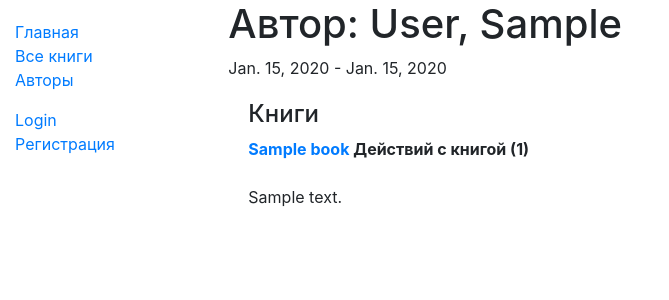
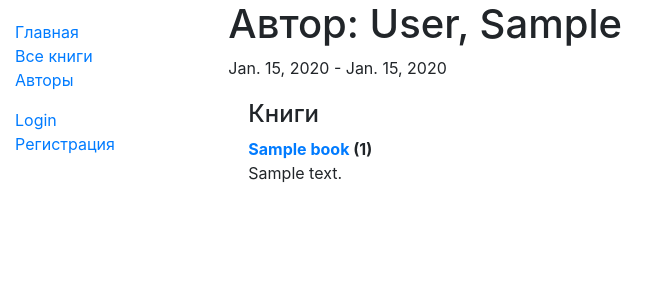
Before and after one commit to galashovda/web_project, a Django app: page /catalog/author/1 in a window 1280 px wide. Shown: the top 300 px of the page, without its empty margins (0-669 px from the left). Run offline with Django 3.2, Linux system fonts and the light colour scheme; tables that the repository leaves empty hold one stand-in row (values such as "Sample post"); some libraries are stand-ins or nearby versions.

Commit message:
Update author_detail.html

```diff
--- a/catalog/templates/catalog/author_detail.html
+++ b/catalog/templates/catalog/author_detail.html
@@ -11,8 +11,7 @@
 
 <dl>
 {% for book in author.book_set.all %}
-  <dt><a href="{% url 'book-detail' book.pk %}">{{book}}</a> <a>Действий с книгой</a> ({{book.bookinstance_set.all.count}})</dt>
-  <br>
+  <dt><a href="{% url 'book-detail' book.pk %}">{{book}}</a> ({{book.bookinstance_set.all.count}})</dt>
   <dd>{{book.summary}}</dd>
 {% endfor %}
  {% if user.is_authenticated %}
```
